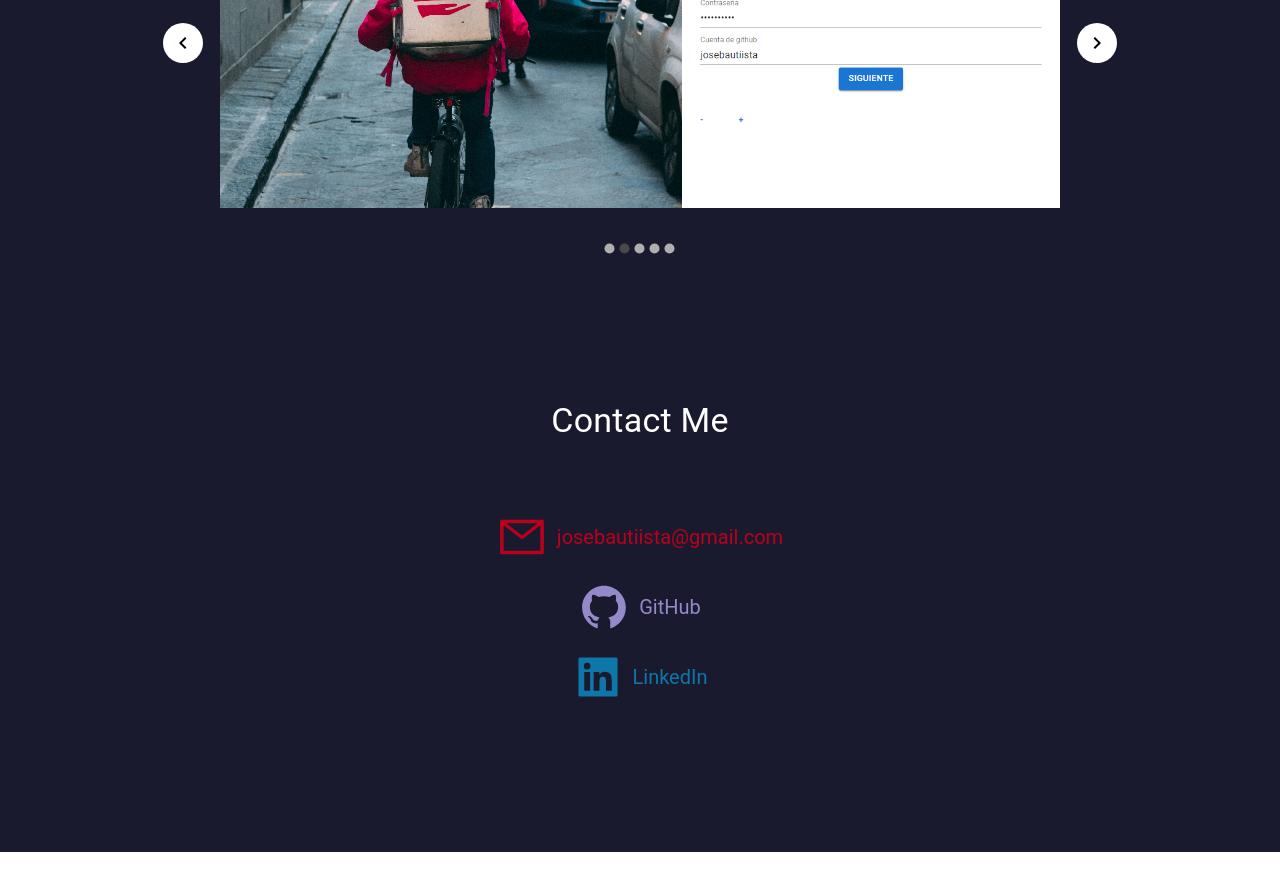
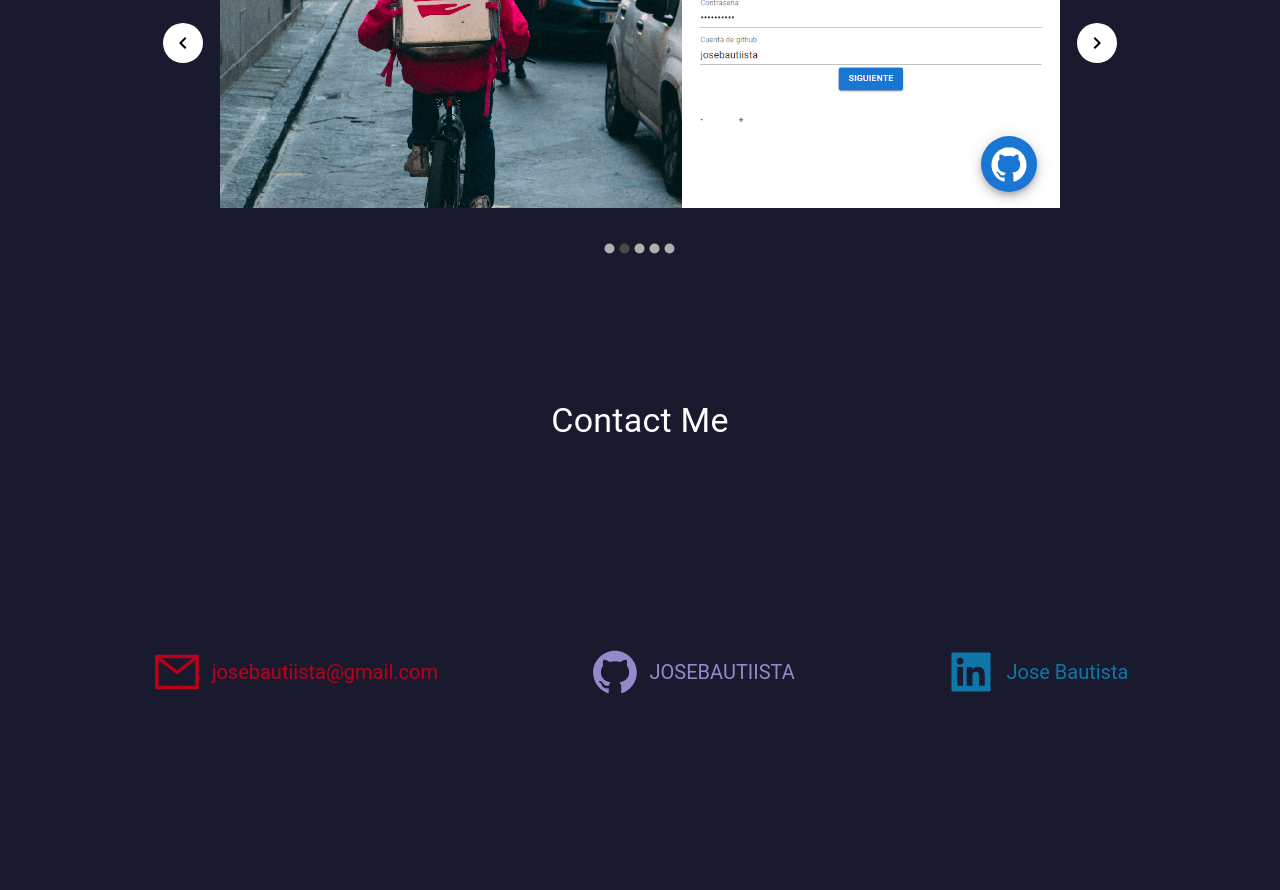
Before and after one commit to josebautiista/Portafolio-REACT, a React (Vite) app: page / in a window 1280 px wide. Shown: the part 2540-3430 px from the top of the page. Before the commit the page ends 3392 px from the top, so only its background shows below. Built offline with nearby package versions, Linux system fonts and the light colour scheme.

Commit message:
terminando diseño web

```diff
--- a/src/components/AboutMe.jsx
+++ b/src/components/AboutMe.jsx
@@ -110,7 +110,8 @@ export default function About() {
         </Typography>
         <StyledButton
           color="primary"
-          href="#Home"
+          href="./Hoja-De-Vida-Jose.pdf"
+          download
           size="large"
           variant="contained"
         >
--- a/src/components/Contact.jsx
+++ b/src/components/Contact.jsx
@@ -17,6 +17,12 @@ const ContactSection = styled.section`
 
 const ContactTitle = styled(Typography)`
   color: white;
+`;
+
+const DivContact = styled.div`
+  height: 40vh;
+  display: flex;
+  justify-content: space-evenly;
 `;
 
 const ContactLink = styled(Link)`
@@ -41,41 +47,53 @@ export default function Contact() {
       mirror: false,
     });
   }, []);
+
+  const contactLinks = [
+    {
+      href: "mailto:josebautiista@gmail.com",
+      color: "#BB001B",
+      icon: <AiOutlineMail size={50} />,
+      label: "josebautiista@gmail.com",
+    },
+    {
+      href: "https://github.com/josebautiista",
+      target: "_blank",
+      color: "#9489c9",
+      icon: <AiFillGithub size={50} />,
+      label: "JOSEBAUTIISTA",
+    },
+    {
+      href: "https://www.linkedin.com/in/jose-bautista-sft/",
+      target: "_blank",
+      color: "#0e76a8",
+      icon: <AiFillLinkedin size={50} />,
+      label: "Jose Bautista",
+    },
+  ];
+
   return (
     <ContactSection id="Contact">
       <ContactTitle
         variant="h4"
         sx={{ marginBottom: "50px" }}
-        data-aos="fade-left"
+        data-aos="fade-up"
       >
         Contact Me
       </ContactTitle>
-      <ContactLink
-        data-aos="fade-right"
-        href="mailto:josebautiista@gmail.com"
-        sx={{ color: "#BB001B", textDecoration: "none", fontSize: "20px" }}
-      >
-        <AiOutlineMail size={50} />
-        josebautiista@gmail.com
-      </ContactLink>
-      <ContactLink
-        data-aos="fade-left"
-        href="https://github.com/josebautiista"
-        target="_blank"
-        sx={{ color: "#9489c9", textDecoration: "none", fontSize: "20px" }}
-      >
-        <AiFillGithub size={50} />
-        GitHub
-      </ContactLink>
-      <ContactLink
-        data-aos="fade-right"
-        href="https://www.linkedin.com/in/jose-bautista-sft/"
-        target="_blank"
-        sx={{ color: " #0e76a8", textDecoration: "none", fontSize: "20px" }}
-      >
-        <AiFillLinkedin size={50} />
-        LinkedIn
-      </ContactLink>
+      <DivContact>
+        {contactLinks.map((link, index) => (
+          <ContactLink
+            key={link.label}
+            data-aos={index % 2 === 0 ? "fade-down" : "fade-up"}
+            href={link.href}
+            target={link.target}
+            sx={{ color: link.color, textDecoration: "none", fontSize: "20px" }}
+          >
+            {link.icon}
+            {link.label}
+          </ContactLink>
+        ))}
+      </DivContact>
     </ContactSection>
   );
 }
--- a/src/components/Projects.jsx
+++ b/src/components/Projects.jsx
@@ -20,26 +20,31 @@ const project = [
     src: "./mokepon.png",
     alt: "juego-mokepon",
     link: "https://josebautiista.github.io/Mokepon/",
+    repo: "https://github.com/josebautiista/Mokepon",
   },
   {
     src: "./hooks.png",
     alt: "Hooks y buenas practicas",
     link: "https://hooks-buenas-practicas-react.vercel.app/",
+    repo: "https://github.com/josebautiista/Hooks-Buenas-practicas_REACT",
   },
   {
     src: "./notas.png",
     alt: "App para notas",
     link: "https://josebautiista.github.io/Notas-Manipulando_DOM/",
+    repo: "https://github.com/josebautiista/Notas-Manipulando_DOM",
   },
   {
     src: "./organizacion.png",
     alt: "App para organizacion",
     link: "https://organizacion-react.vercel.app/",
+    repo: "https://github.com/josebautiista/Organizacion-REACT",
   },
   {
     src: "./styled-components.png",
     alt: "App con diseño",
     link: "https://styled-component-react-sepia.vercel.app/",
+    repo: "https://github.com/josebautiista/Styled-component-REACT",
   },
 ];
 
--- a/src/components/project.jsx
+++ b/src/components/project.jsx
@@ -1,7 +1,10 @@
-import { PropTypes } from "prop-types";
+import PropTypes from "prop-types";
 import { styled } from "styled-components";
+import { DiGithubBadge } from "react-icons/di";
+import { Fab, Tooltip } from "@mui/material";
 
 export const ImgContainer = styled.a`
+  position: relative;
   display: flex;
   justify-content: center;
   align-items: center;
@@ -11,11 +14,25 @@ export const Img = styled.img`
   width: 90%;
 `;
 
+export const FabContainer = styled.div`
+  position: absolute;
+  bottom: 16px;
+  right: 70px;
+`;
+
 export default function Project(props) {
-  const { src, alt, link } = props.datos;
+  const { src, alt, link, repo } = props.datos;
+
   return (
     <ImgContainer href={link} target="_blank">
       <Img src={src} alt={alt} />
+      <FabContainer>
+        <Tooltip title="Repositorio" arrow={true} placement="top">
+          <Fab color="primary" aria-label="add" href={repo} target="_blank">
+            <DiGithubBadge size={"50px"} />
+          </Fab>
+        </Tooltip>
+      </FabContainer>
     </ImgContainer>
   );
 }
@@ -25,5 +42,6 @@ Project.propTypes = {
     src: PropTypes.string.isRequired,
     alt: PropTypes.string.isRequired,
     link: PropTypes.string.isRequired,
+    repo: PropTypes.string.isRequired,
   }).isRequired,
 };
```
Also changed, not shown: package.json (+8 -7 lines), src/pages/ProjectsDetails.jsx (deleted), 2 other files (tests, documents, lock files or other folders).
